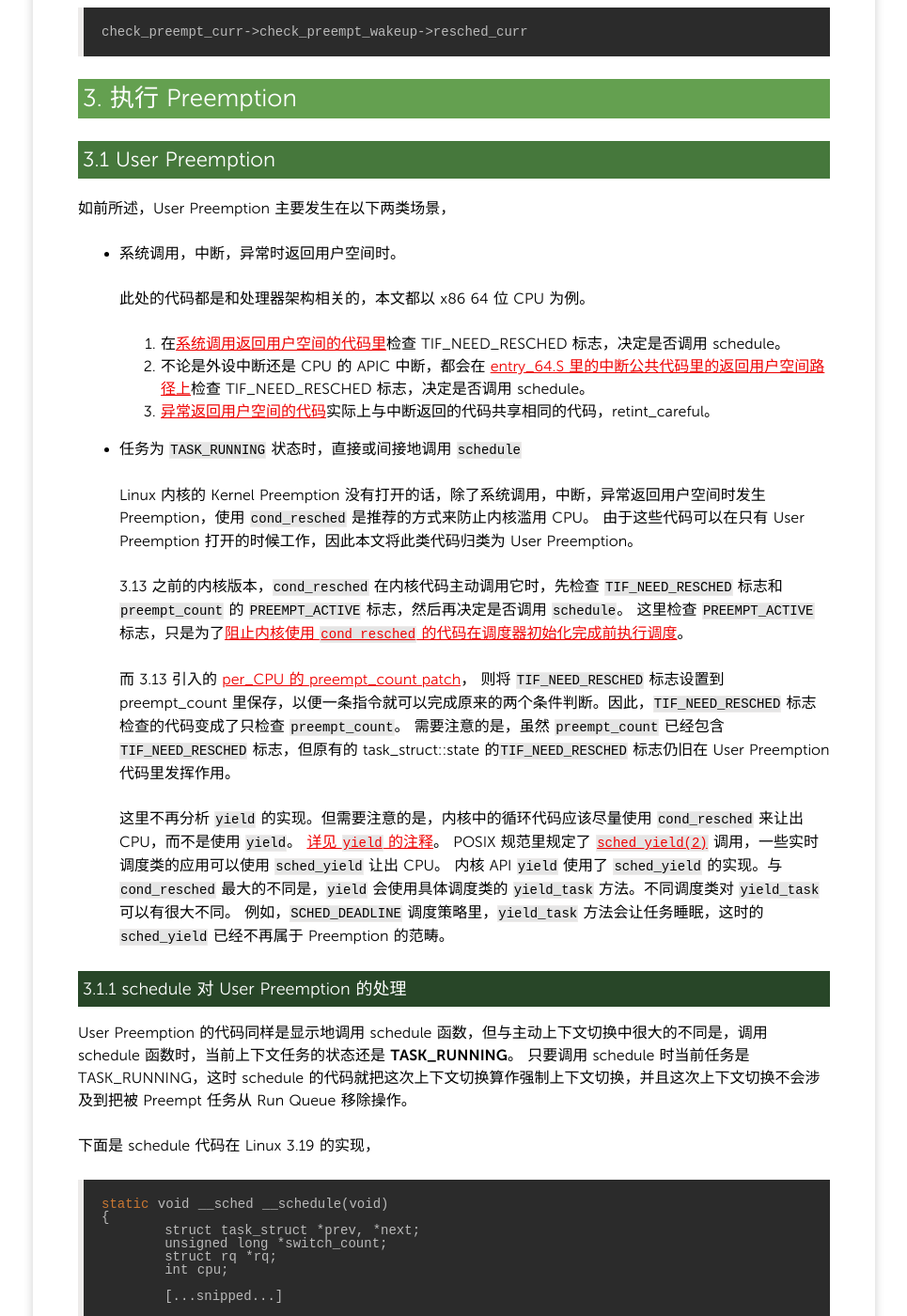
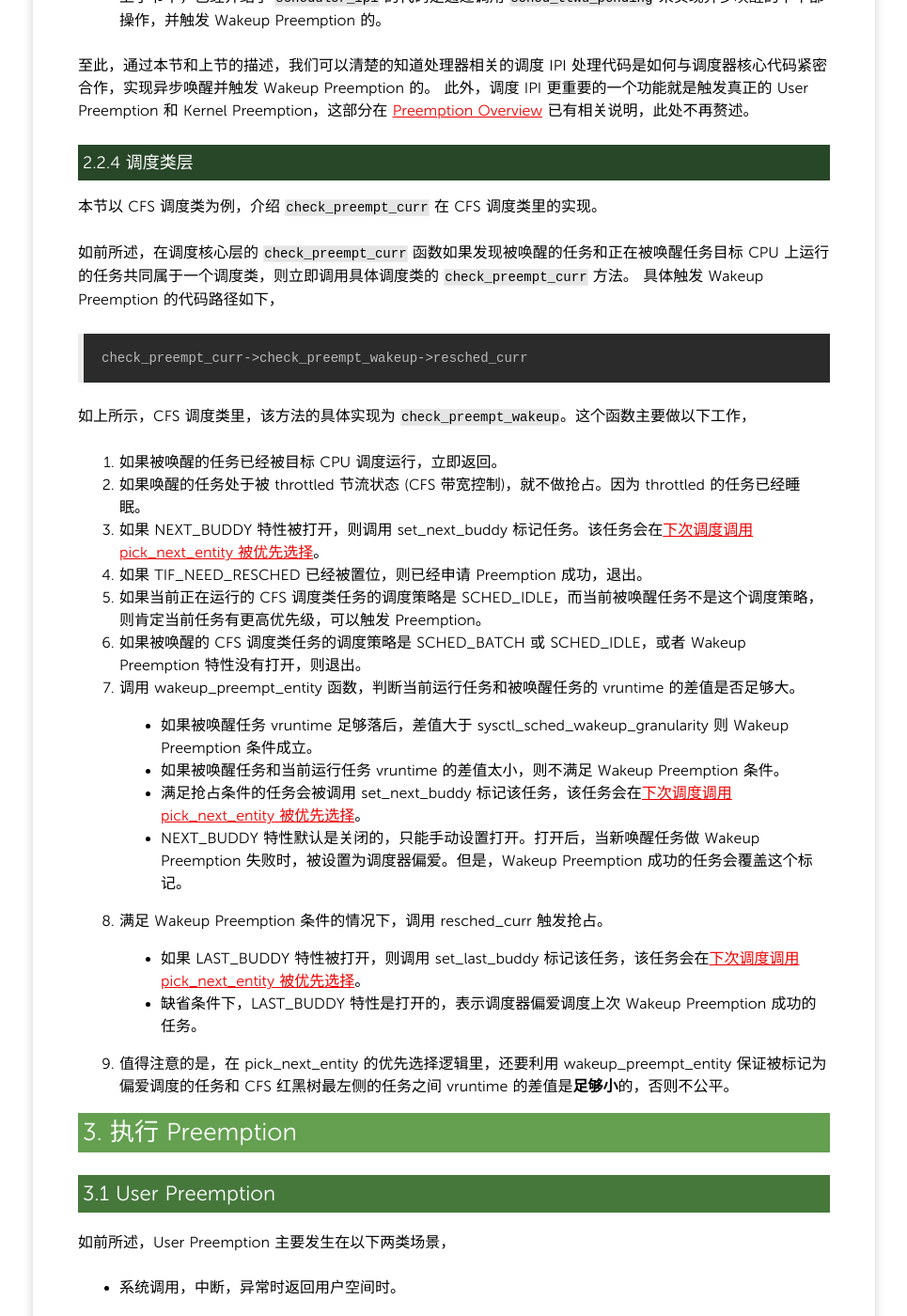
Before and after one commit to yangoliver/yangoliver.github.io, a Jekyll site: the page built from _posts/2016/2016-03-12-linux-scheduler-2.md, in a window 1280 px wide and 1400 px high, scrolled down 9976 px. Shown: the whole window at 94% size, without its empty margins (157-1122 px from the left). Built offline with Jekyll 4.4.1, drawn with Linux system fonts in a browser that asks for light colours; comment, search, counter and statistics services are not loaded; some of the changed text lies outside the part shown.

Commit message:
draft: CFS wakeup preemption description

```diff
--- a/_posts/2016/2016-03-12-linux-scheduler-2.md
+++ b/_posts/2016/2016-03-12-linux-scheduler-2.md
@@ -253,28 +253,34 @@ Linux 内核里，很多同步原语都会触发进程唤醒，典型的场景
 
   这类唤醒是**同步**的，在调用唤醒任务当前的上下文完成。从 `try_to_wake_up` 到调用到触发 Wakeup Preemption 检查的代码路径如下，
 
-		try_to_wake_up->ttwu_queue->ttwu_do_activate->ttwu_do_wakeup->check_preempt_curr
+	  try_to_wake_up->ttwu_queue->ttwu_do_activate->ttwu_activate->activate_task->enqueue_task->...
+	                                         |
+	                                         +->ttwu_do_wakeup->check_preempt_curr->...
+
+  唤醒任务被调用具体调度类的 `enqueue_task` 方法插入到目标 CPU Run Queue 之后，再调用 `check_preempt_curr` 来检查是否触发 Wakeup Preemption。
 
 - 不共享缓存
 
   这类唤醒是**异步**的，调用唤醒任务当前的上文只是将待唤醒的任务加入到目标 CPU Run Queue 的专用唤醒队列里 (`wake_list`)，然后给目标 CPU 触发调度处理器间中断 (IPI) 后，立即返回，
 
-		try_to_wake_up->ttwu_queue->ttwu_queue_remote->smp_send_reschedule
+	  try_to_wake_up->ttwu_queue->ttwu_queue_remote->smp_send_reschedule->...
 
   其中 `smp_send_reschedule` 函数是处理器相关的调度 IPI 触发函数，在不同处理器架构实现时不同的，下个小节会简单介绍。
 
   调度 IPI 触发后，目标 CPU 会接收到该中断，然后通过处理器相关的中断处理函数调入到调度核心层的中断处理函数 `scheduler_ipi`。
-  在这个 `scheduler_ipi` 处理上下文中，最终的 Wakeup Preemption 检查和触发代码会被调用，
+  在这个 `scheduler_ipi` 处理上下文中，任务通过 `sched_ttwu_pending` 调用 `ttwu_activate` 被插入目标 CPU Run Queue，然后最终的 Wakeup Preemption 检查和触发代码会被调用，
 
-	scheduler_ipi->sched_ttwu_pending->ttwu_do_activate->ttwu_do_wakeup->check_preempt_curr
+	  scheduler_ipi->sched_ttwu_pending->ttwu_do_activate->ttwu_do_wakeup->check_preempt_curr->...
 
   总之，不共享缓存的情况下，Linux 内核通过实现异步的唤醒操作，将任务实际唤醒操作的下半部分移到被唤醒任务所在 Run Queue 的 CPU 上的 IPI 中断处理上下文中执行。
   这样做的好处主要是减少同步唤醒操作的 Run Queue 锁竞争和缓存方面的开销。
   详情请参考 [sched: Move the second half of ttwu() to the remote cpu](https://github.com/torvalds/linux/commit/317f394160e9beb97d19a84c39b7e5eb3d7815a8)。
 
-此外，在 `try_to_wake_up` 函数一进入时，还有一个特殊情况的检查：当被唤醒任务还在 Run Queue 上没有被删除时 (如睡眠途中)，则代码走如下快速处理路径，此时也不需要有 Run queue 的选择和插入操作，
+此外，在 `try_to_wake_up` 函数一进入时，还有一个特殊情况的检查：当被唤醒任务还在 Run Queue 上没有被删除时 (如睡眠途中)，则代码走如下快速处理路径，
 
-	try_to_wake_up->ttwu_remote->ttwu_do_activate->ttwu_do_wakeup->check_preempt_curr
+	try_to_wake_up->ttwu_remote->ttwu_do_wakeup->check_preempt_curr->...
+
+注意此时不需要有 Run queue 的选择和插入操作，因此不需要调用 `ttwu_do_activate`，而是直接调用 `ttwu_do_wakeup`。
 
 
 函数 `check_preempt_curr` 是核心调度器的代码，主要的处理逻辑有三点，
@@ -325,18 +331,18 @@ Linux 内核里，很多同步原语都会触发进程唤醒，典型的场景
 
   从 `try_to_wake_up` 一直调用到处理器相关实现 `smp_send_reschedule`，
 
-		try_to_wake_up->ttwu_queue->ttwu_queue_remote->smp_send_reschedule
+	  try_to_wake_up->ttwu_queue->ttwu_queue_remote->smp_send_reschedule->...
 
   以 Intel x86 平台为例，[`smp_send_reschedule` 最终调用 `smp_ops` 结构的 `smp_send_reschedule` 方法](https://github.com/torvalds/linux/blob/v3.19/arch/x86/include/asm/smp.h#L137)。
   而 [`smp_send_reschedule` 方法则早已被初始化成 `native_smp_send_reschedule`](https://github.com/torvalds/linux/blob/v3.19/arch/x86/kernel/smp.c#L350)。
 
   在 `native_smp_send_reschedule` 函数里，调用 apic 的 `send_IPI_mask` 方法给指定 CPU 的中断向量 `RESCHEDULE_VECTOR` 触发中断，
 
-		apic->send_IPI_mask(cpumask_of(cpu), RESCHEDULE_VECTOR);
+	  apic->send_IPI_mask(cpumask_of(cpu), RESCHEDULE_VECTOR);
 
   在大于 8  个 CPU 的 x86 平台上，[apic 结构的 send_IPI_mask 成员被初始化成 physflat_send_IPI_mask](https://github.com/torvalds/linux/blob/v3.19/arch/x86/kernel/apic/apic_flat_64.c#L296)，
 
-		physflat_send_IPI_mask->default_send_IPI_mask_sequence_phys->__default_send_IPI_dest_field->__default_send_IPI_dest_field
+	  physflat_send_IPI_mask->default_send_IPI_mask_sequence_phys->__default_send_IPI_dest_field->__default_send_IPI_dest_field
 
   而在 [`__default_send_IPI_dest_field` 函数里，代码通过对 `APIC_ICR` 寄存器编程来触发 IPI](https://github.com/torvalds/linux/blob/v3.19/arch/x86/include/asm/ipi.h#L88)。
 
@@ -346,7 +352,7 @@ Linux 内核里，很多同步原语都会触发进程唤醒，典型的场景
   [IDT 表的 `RESCHEDULE_VECTOR` 向量的中断处理入口被初始化成了 `reschedule_interrupt`](https://github.com/torvalds/linux/blob/v3.19/arch/x86/kernel/irqinit.c#L109)，
   因此，从 `reschedule_interrupt` 一直会调用到 `scheduler_ipi`，
 
-	reschedule_interrupt->smp_reschedule_interrupt->__smp_reschedule_interrupt->scheduler_ipi
+	  reschedule_interrupt->smp_reschedule_interrupt->__smp_reschedule_interrupt->scheduler_ipi->...
 
   其中，[reschedule_interrupt 调用 smp_reschedule_interrupt 的汇编技巧](https://github.com/torvalds/linux/blob/v3.19/arch/x86/kernel/entry_64.S#L1008) 与之前介绍的时钟中断类似。
 
@@ -359,9 +365,28 @@ Linux 内核里，很多同步原语都会触发进程唤醒，典型的场景
 
 本节以 CFS 调度类为例，介绍 `check_preempt_curr` 在 CFS 调度类里的实现。
 
-TBD。
+如前所述，在调度核心层的 `check_preempt_curr` 函数如果发现被唤醒的任务和正在被唤醒任务目标 CPU 上运行的任务共同属于一个调度类，则立即调用具体调度类的 `check_preempt_curr` 方法。
+具体触发 Wakeup Preemption 的代码路径如下，
 
 	check_preempt_curr->check_preempt_wakeup->resched_curr
+
+如上所示，CFS 调度类里，该方法的具体实现为 `check_preempt_wakeup`。这个函数主要做以下工作，
+
+1. 如果被唤醒的任务已经被目标 CPU 调度运行，立即返回。
+2. 如果唤醒的任务处于被 throttled 节流状态 (CFS 带宽控制)，就不做抢占。因为 throttled 的任务已经睡眠。
+3. 如果 NEXT_BUDDY 特性被打开，则调用 `set_next_buddy` 标记任务。该任务会在[下次调度调用 `pick_next_entity` 被优先选择](https://github.com/torvalds/linux/blob/v3.19/kernel/sched/fair.c#L3247)。
+4. 如果 `TIF_NEED_RESCHED` 已经被置位，则已经申请 Preemption 成功，退出。
+5. 如果当前正在运行的 CFS 调度类任务的调度策略是 SCHED_IDLE，而当前被唤醒任务不是这个调度策略，则肯定当前任务有更高优先级，可以触发 Preemption。
+6. 如果被唤醒的 CFS 调度类任务的调度策略是 SCHED_BATCH 或 SCHED_IDLE，或者 Wakeup Preemption 特性没有打开，则退出。
+7. 调用 `wakeup_preempt_entity` 函数，判断当前运行任务和被唤醒任务的 vruntime 的差值是否足够大。
+   - 如果被唤醒任务 `vruntime` 足够落后，差值大于 `sysctl_sched_wakeup_granularity` 则 Wakeup Preemption 条件成立。
+   - 如果被唤醒任务和当前运行任务 `vruntime` 的差值太小，则不满足 Wakeup Preemption 条件。
+   - 满足抢占条件的任务会被调用 `set_next_buddy` 标记该任务，该任务会在[下次调度调用 `pick_next_entity` 被优先选择](https://github.com/torvalds/linux/blob/v3.19/kernel/sched/fair.c#L3247)。
+   - NEXT_BUDDY 特性默认是关闭的，只能手动设置打开。打开后，当新唤醒任务做 Wakeup Preemption 失败时，被设置为调度器偏爱。但是，Wakeup Preemption 成功的任务会覆盖这个标记。
+8. 满足 Wakeup Preemption 条件的情况下，调用 `resched_curr` 触发抢占。
+   - 如果 LAST_BUDDY 特性被打开，则调用 `set_last_buddy` 标记该任务，该任务会在[下次调度调用 `pick_next_entity` 被优先选择](https://github.com/torvalds/linux/blob/v3.19/kernel/sched/fair.c#L3241)。
+   - 缺省条件下，LAST_BUDDY 特性是打开的，表示调度器偏爱调度上次 Wakeup Preemption 成功的任务。
+9. 值得注意的是，在 `pick_next_entity` 的优先选择逻辑里，还要利用 `wakeup_preempt_entity` 保证被标记为偏爱调度的任务和 CFS 红黑树最左侧的任务之间 vruntime 的差值是**足够小**的，否则不公平。
 
 ## 3. 执行 Preemption
 
```
